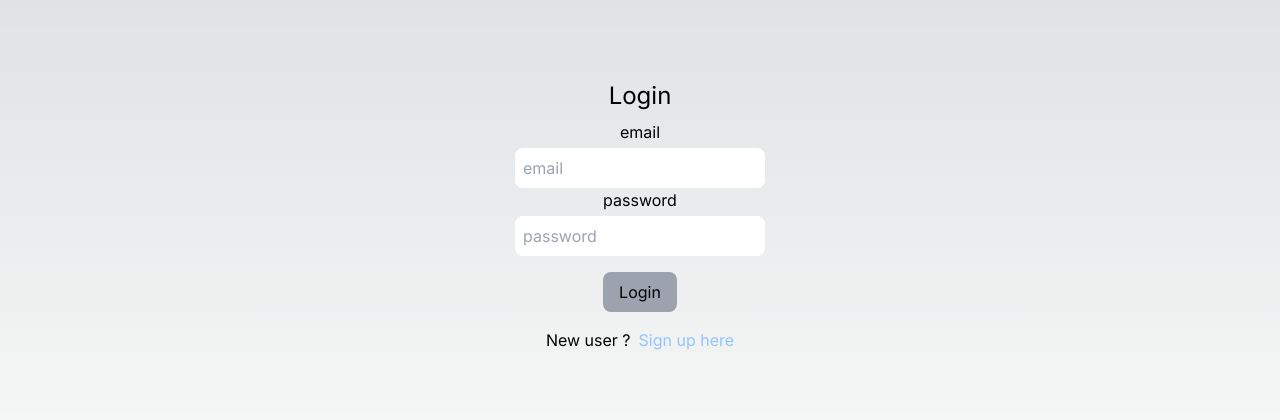
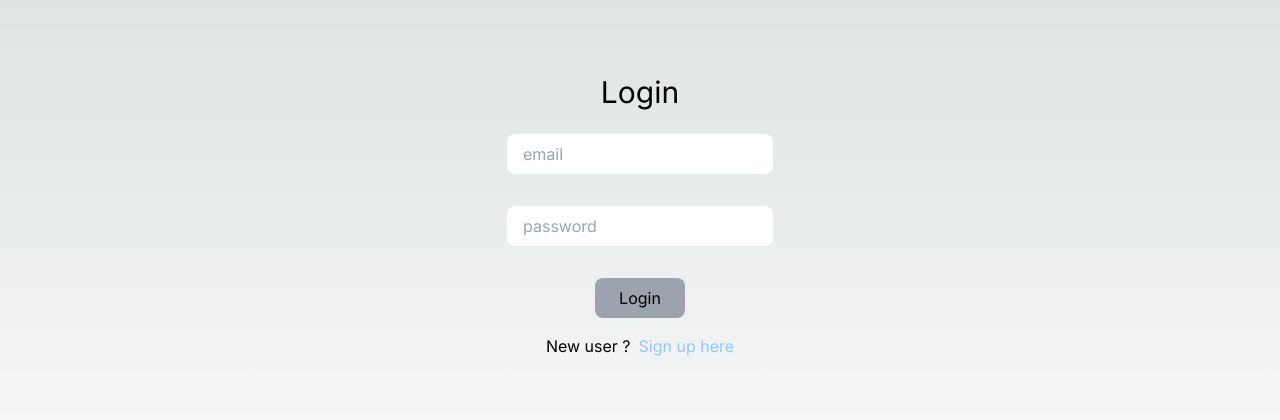
Before and after one commit to Aftab1112/NextJS-Authentication-App, a Next.js app: page /login in a window 1280 px wide. Shown: the part 184-604 px from the top of the page. Built offline with nearby package versions, Linux system fonts and the light colour scheme.

Commit message:
changed some styling

```diff
--- a/src/app/login/page.tsx
+++ b/src/app/login/page.tsx
@@ -59,11 +59,10 @@ const LoginPage: React.FC = () => {
   return (
     <div className="flex flex-col items-center justify-center min-h-screen py-2">
       <Loader loading={loading} />
-      <h1 className="mb-2 text-2xl ">Login</h1>
+      <h1 className="mb-2 text-3xl ">Login</h1>
 
-      <label htmlFor="email">email</label>
       <input
-        className="p-2 mt-1 text-black border-none rounded-lg"
+        className="px-4 py-2 my-4 text-black border-none rounded-lg"
         type="email"
         id="email"
         value={user.email}
@@ -71,9 +70,8 @@ const LoginPage: React.FC = () => {
         placeholder="email"
       />
 
-      <label htmlFor="password">password</label>
       <input
-        className="p-2 mt-1 text-black border-none rounded-lg"
+        className="px-4 py-2 my-4 text-black border-none rounded-lg"
         type="password"
         id="password"
         value={user.password}
@@ -82,7 +80,7 @@ const LoginPage: React.FC = () => {
       />
 
       <button
-        className={`py-2 px-4 ${
+        className={`py-2 px-6 ${
           buttonDisabled
             ? "bg-gray-400 cursor-default"
             : "bg-blue-800 hover:bg-blue-600 "
--- a/src/app/signup/page.tsx
+++ b/src/app/signup/page.tsx
@@ -102,7 +102,7 @@ const SignUpPage: React.FC = () => {
   return (
     <div className="flex flex-col items-center justify-center min-h-screen py-2">
       <Loader loading={loading} />
-      <h1 className="mb-5 text-3xl tracking-wider">Sign up here</h1>
+      <h1 className="mb-2 text-3xl tracking-wider">Sign up here</h1>
 
       <input
         className="px-4 py-2 my-4 text-black border-none rounded-lg"
```
